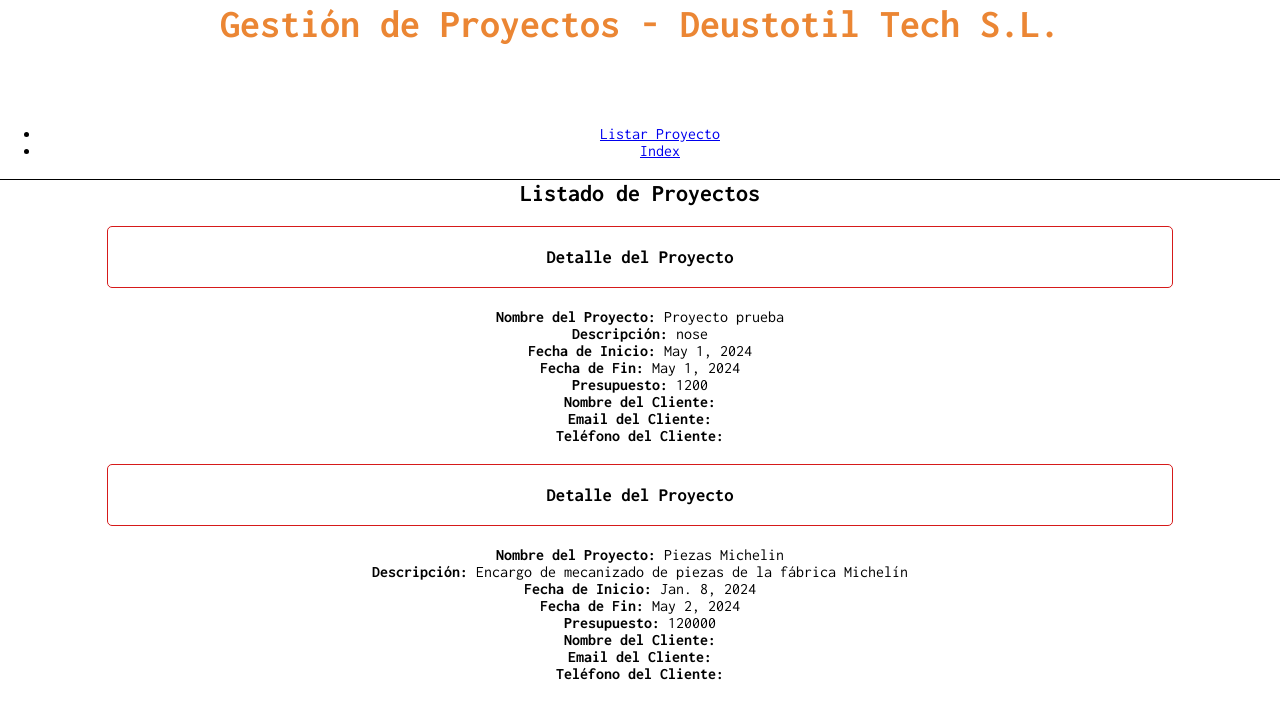
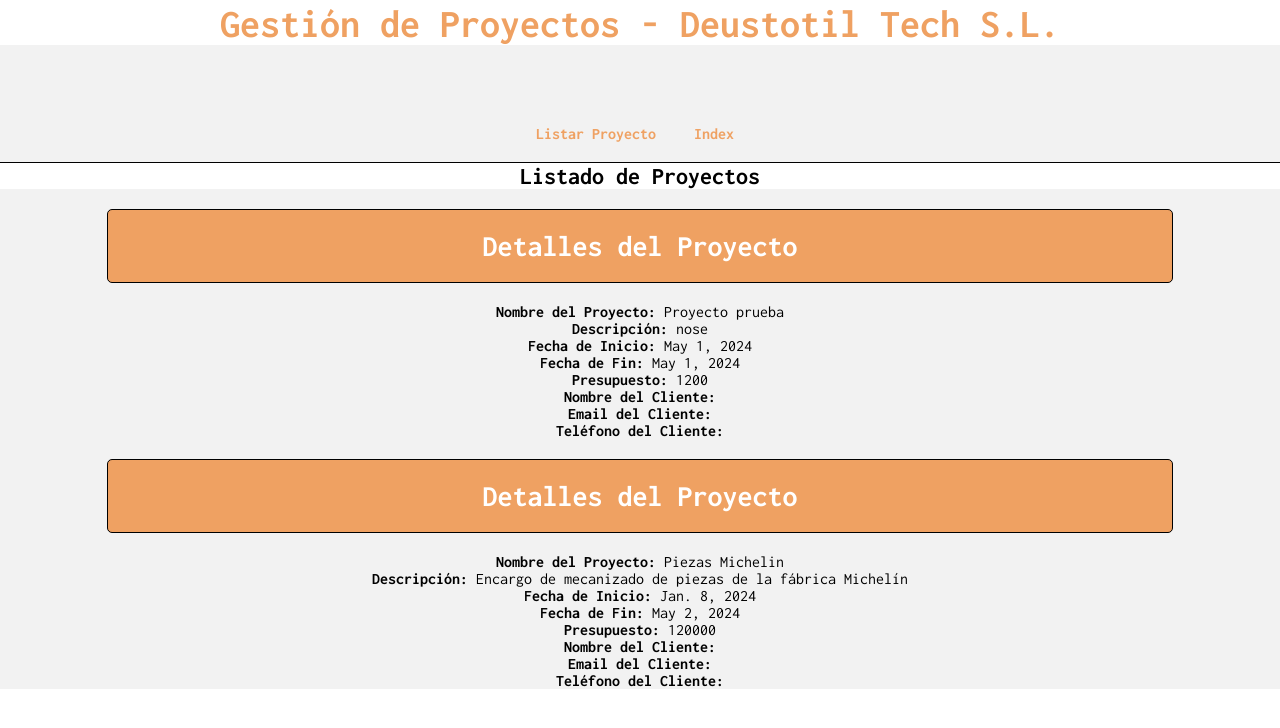
Before and after one commit to joncanadas/Grupo_9-Entregable_2, a Django app: page /DjangoGePrApp/listarProyecto/ in a window 1280 px wide. Shown: the top 728 px of the page. Run offline with Django 5.2, Linux system fonts and the light colour scheme; data comes from the database, SQL or seed files in the repository.

Commit message:
+cambios

```diff
--- a/DjangoGePrApp/templates/listarProyectos.html
+++ b/DjangoGePrApp/templates/listarProyectos.html
@@ -3,7 +3,7 @@
 {% block contenido %}
 
 {% for pro in lista_proyectos %}
-<h3 class="detallesProyecto">Detalle del Proyecto</h3>
+<h3 class="detallesProyecto">Detalles del Proyecto</h3>
 <div>
   <div>
     <strong>Nombre del Proyecto:</strong> {{ pro.Nombre }}
--- a/static/style.css
+++ b/static/style.css
@@ -20,7 +20,7 @@ body {
   border-top: 1px solid black;
 }
 .tituloIndex {
-    color: #eb8634;
+  color: #efa162;
   margin-top: 0px;
   margin-bottom: 80px;
   text-align: center;
@@ -34,7 +34,7 @@ body {
 }
 
 .nav {
-    background-color: #eb8634;
+  background-color: #efa162;
   padding: 10px;
 }
 
@@ -48,17 +48,21 @@ body {
 .detallesProyecto {
   margin: 20px auto;
   padding: 20px;
-    border: 1px solid #d61a1a;
+  border: 1px solid #000000;
+  background-color: #efa162;
   border-radius: 5px;
   width: 80%;
   text-align: center;
+  color: white;
+  font-size: 30px;
 }
 .label {
   display: block;
   margin-bottom: 5px;
 }
 .detallesProyecto h3 {
-    color: orange;
+  color: #efa162;
+  background-color: rgb(2, 2, 2) ;
 }
 
 .detallesProyecto div {
@@ -73,3 +77,48 @@ body {
   margin-left: 10px;
   color: #666;
 }
+
+nav ul li {
+  display: inline;
+  margin: 0 10px;
+  color: #efa162;
+}
+
+.contenedor {
+  width: 100%;
+  background-color: #f2f2f2;
+}
+
+
+.logo img {
+  width: 100px;
+  height: auto;
+    background-image: url('../img/OIG3.jpg');
+    background-size: contain;
+    background-repeat: no-repeat;
+    width: 100px;
+    height: 100px;
+    background-color: black;
+    float:initial;
+
+}
+nav ul {
+  list-style-type: none;
+  margin: 0;
+  padding: 0;
+}
+
+nav ul li {
+  display: inline;
+  margin-right: 20px;
+}
+
+nav ul li a {
+  text-decoration: none;
+  color: #efa162;
+  font-weight: bold;
+}
+
+nav ul li a:hover {
+  color: #efa162;
+}
```
Lines whose indentation alone changed are shown as unchanged.
